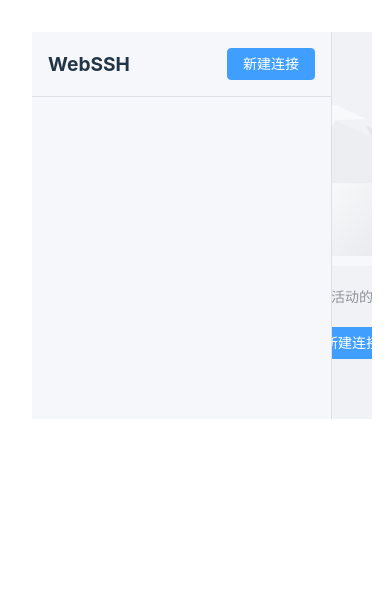
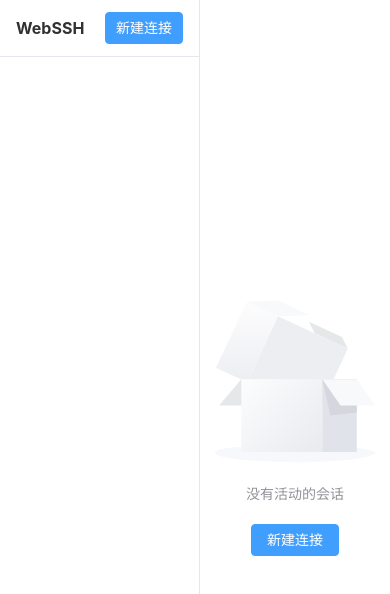
Before and after one commit to id88/webssh, a Vue app: page / in a window 390 px wide. Shown: the top 594 px of the page. Built offline with nearby package versions, Linux system fonts and the light colour scheme.

Commit message:
调整界面布局，去掉外边距

```diff
--- a/src/App.vue
+++ b/src/App.vue
@@ -12,11 +12,23 @@ import { ElConfigProvider } from 'element-plus';
 html, body {
   margin: 0;
   padding: 0;
-  height: 100%;
+  height: 100vh;
+  width: 100vw;
+  overflow: hidden;
   font-family: -apple-system, BlinkMacSystemFont, 'Segoe UI', Roboto, 'Helvetica Neue', Arial, sans-serif;
 }
 
 #app {
-  height: 100%;
+  height: 100vh;
+  width: 100vw;
+  margin: 0;
+  padding: 0;
+  overflow: hidden;
+}
+
+.el-config-provider {
+  height: 100vh;
+  width: 100vw;
+  display: block;
 }
 </style>
--- a/src/components/terminal/Terminal.vue
+++ b/src/components/terminal/Terminal.vue
@@ -36,7 +36,12 @@ onMounted(() => {
     theme: {
       background: '#1e1e1e',
       foreground: '#ffffff'
-    }
+    },
+    fontSize: 14,
+    letterSpacing: 0,
+    windowsMode: true,
+    rightClickSelectsWord: true,
+    allowProposedApi: true,
   })
 
   // 添加 FitAddon
@@ -89,7 +94,43 @@ defineExpose({
   width: 100%;
   height: 100%;
   background-color: #1e1e1e;
-  padding: 8px;
-  border-radius: 4px;
+  overflow: hidden;
+  position: relative;
+  padding-left: 5px;
+}
+
+/* 确保xterm.js终端完全填充容器 */
+:deep(.xterm) {
+  height: 100%;
+  width: 100%;
+  padding: 0;
+}
+
+/* 调整终端内容区域 */
+:deep(.xterm-screen) {
+  width: auto !important;
+  height: auto !important;
+}
+
+:deep(.xterm-viewport) {
+  overflow-y: auto !important;
+}
+
+/* 自定义滚动条样式 */
+:deep(.xterm-viewport::-webkit-scrollbar) {
+  width: 6px;
+}
+
+:deep(.xterm-viewport::-webkit-scrollbar-track) {
+  background: transparent;
+}
+
+:deep(.xterm-viewport::-webkit-scrollbar-thumb) {
+  background: rgba(255, 255, 255, 0.2);
+  border-radius: 3px;
+}
+
+:deep(.xterm-viewport::-webkit-scrollbar-thumb:hover) {
+  background: rgba(255, 255, 255, 0.3);
 }
 </style>
--- a/src/style.css
+++ b/src/style.css
@@ -27,6 +27,8 @@ html, body {
   margin: 0;
   padding: 0;
   height: 100vh;
+  width: 100vw;
+  overflow: hidden;
   font-family: -apple-system, BlinkMacSystemFont, 'Segoe UI', Roboto, 'Helvetica Neue', Arial, sans-serif;
 }
 
@@ -60,12 +62,10 @@ button:focus-visible {
 
 #app {
   height: 100vh;
-  display: flex;
-  flex-direction: column;
-  max-width: 1280px;
-  margin: 0 auto;
-  padding: 2rem;
-  text-align: center;
+  width: 100vw;
+  margin: 0;
+  padding: 0;
+  overflow: hidden;
 }
 
 @media (prefers-color-scheme: light) {
--- a/src/views/Home.vue
+++ b/src/views/Home.vue
@@ -239,49 +239,87 @@ const handleTerminalResize = (size: { cols: number; rows: number }) => {
 
 <style scoped>
 .home-container {
+  height: 100vh;
+  width: 100vw;
+  overflow: hidden;
+  display: flex;
+}
+
+.el-container {
+  width: 100%;
   height: 100%;
+}
+
+.el-aside {
+  height: 100%;
+  border-right: 1px solid var(--el-border-color-light);
+  background-color: var(--el-bg-color);
+  transition: width 0.3s;
+  overflow: hidden;
+  padding: 0;
 }
 
 .sidebar {
   height: 100%;
-  border-right: 1px solid #dcdfe6;
-  background-color: #f5f7fa;
+  display: flex;
+  flex-direction: column;
 }
 
 .sidebar-header {
-  padding: 16px;
-  border-bottom: 1px solid #dcdfe6;
+  padding: 12px 16px;
+  border-bottom: 1px solid var(--el-border-color-light);
+  background-color: var(--el-bg-color);
   display: flex;
   justify-content: space-between;
   align-items: center;
+  flex-shrink: 0;
 }
 
 .sidebar-header h2 {
   margin: 0;
   font-size: 1.2em;
+  color: var(--el-text-color-primary);
+}
+
+.el-scrollbar {
+  flex: 1;
+  height: calc(100% - 53px); /* 减去header高度 */
 }
 
 .session-list {
-  border-right: none;
+  border: none;
+  height: 100%;
 }
 
 .session-list .el-menu-item {
   display: flex;
   justify-content: space-between;
   align-items: center;
+  padding: 0 16px;
+  height: 40px;
+  margin: 0;
 }
 
-.main-content {
-  padding: 20px;
+.session-list .el-menu-item span {
+  flex: 1;
+  overflow: hidden;
+  text-overflow: ellipsis;
+  white-space: nowrap;
+  margin-right: 8px;
+}
+
+.el-main {
+  padding: 0;
   height: 100%;
-  background-color: #f0f2f5;
+  background-color: var(--el-bg-color-page);
+  position: relative;
+  overflow: hidden;
 }
 
 .terminal-wrapper {
   height: 100%;
-  background-color: #fff;
-  border-radius: 8px;
-  box-shadow: 0 2px 12px 0 rgba(0, 0, 0, 0.1);
+  background-color: #1e1e1e;
+  position: relative;
   overflow: hidden;
 }
 
@@ -290,5 +328,29 @@ const handleTerminalResize = (size: { cols: number; rows: number }) => {
   display: flex;
   align-items: center;
   justify-content: center;
+  background-color: var(--el-bg-color);
+  margin: 0;
+}
+
+/* 响应式布局 */
+@media screen and (max-width: 768px) {
+  .el-aside {
+    width: 200px !important;
+  }
+
+  .sidebar-header h2 {
+    font-size: 1em;
+  }
+
+  .sidebar-header .el-button {
+    padding: 6px 10px;
+  }
+}
+
+/* 暗色主题适配 */
+@media (prefers-color-scheme: dark) {
+  .terminal-wrapper {
+    background-color: #000;
+  }
 }
 </style>
```
